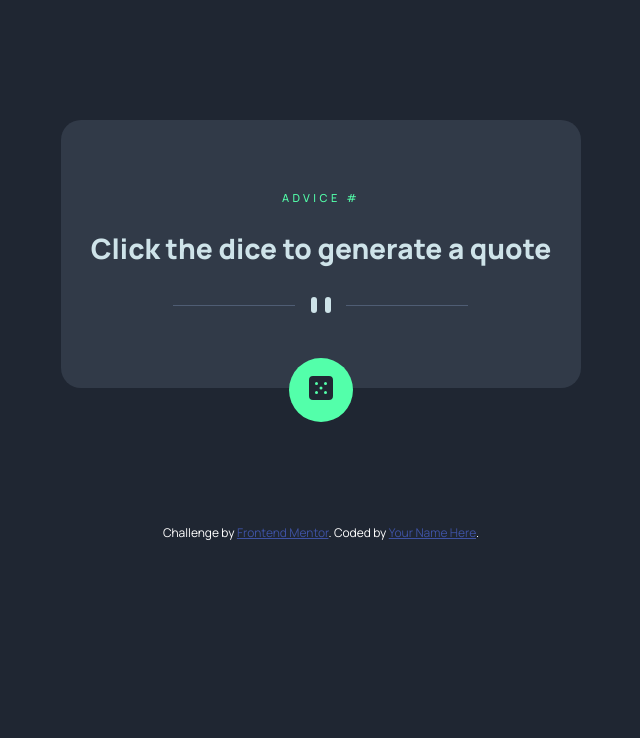
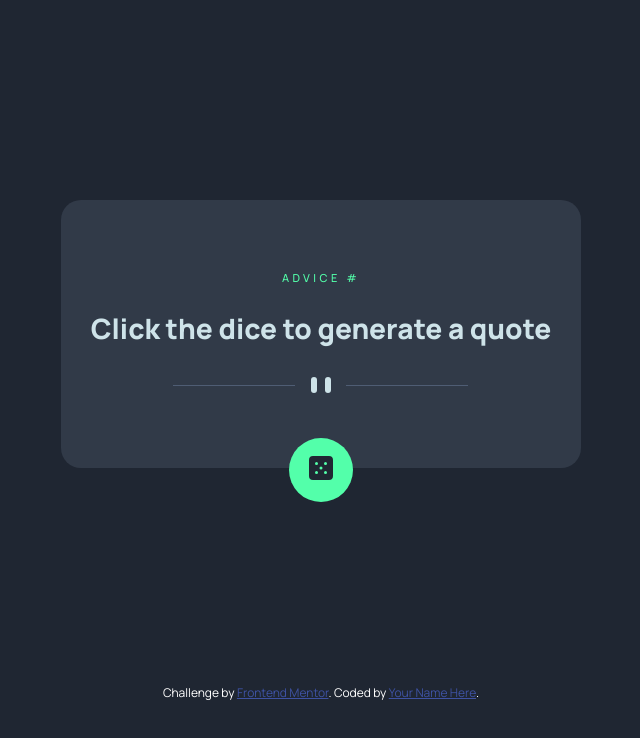
Before and after one commit to kateneilsen/advice-generator-app-main, a plain HTML site: page index.html in a window 1280 px wide. Shown: the whole page, without its empty margins (319-959 px from the left). Drawn offline with Linux system fonts and the light colour scheme.

Commit message:
media query

```diff
--- a/style.css
+++ b/style.css
@@ -99,3 +99,11 @@ button img{
     color: hsl(228, 45%, 44%);
     font-size: .75rem;
   }
+
+
+  @media screen and (min-width: 1024px){
+
+    .container{
+        margin: 200px 16px;
+    }
+  }
```
